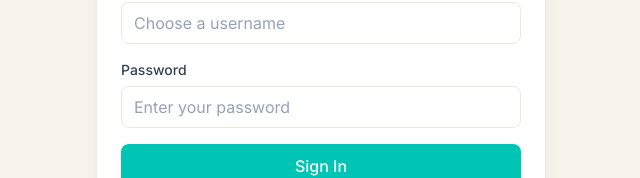
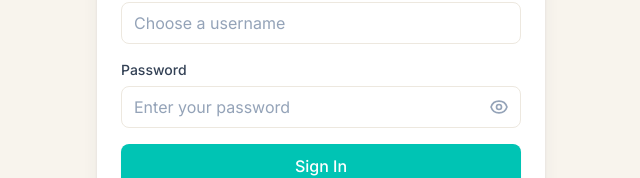
Before and after one commit to VaishaleeSingh/BreatheESG, a React (Vite) app in the folder frontend/: page / in a window 1280 px wide. Shown: the part 364-542 px from the top of the page, without its empty margins (319-959 px from the left). Built offline with nearby package versions, Linux system fonts and the light colour scheme; no server answers.

Commit message:
Add password visibility toggle on login screen

```diff
--- a/frontend/src/App.tsx
+++ b/frontend/src/App.tsx
@@ -38,6 +38,7 @@
 
   const [loading, setLoading] = useState(false);
   const [error, setError] = useState('');
+  const [showPassword, setShowPassword] = useState(false);
 
   const handleSubmit = async (e: React.FormEvent) => {
     e.preventDefault();
@@ -161,9 +162,10 @@
               <label className="block text-sm font-medium text-slate-700 mb-1.5">
                 Password
               </label>
+              <div className="relative">
                 <input
-                type="password"
-                className="input"
+                  type={showPassword ? "text" : "password"}
+                  className="input pr-10"
                   placeholder={isLoginMode ? "Enter your password" : "At least 8 characters"}
                   value={password}
                   onChange={(e) => setPassword(e.target.value)}
@@ -171,6 +173,23 @@
                   minLength={8}
                   required
                 />
+                <button
+                  type="button"
+                  className="absolute inset-y-0 right-0 pr-3 flex items-center text-slate-400 hover:text-slate-600 focus:outline-none"
+                  onClick={() => setShowPassword(!showPassword)}
+                >
+                  {showPassword ? (
+                    <svg className="w-5 h-5" fill="none" stroke="currentColor" viewBox="0 0 24 24">
+                      <path strokeLinecap="round" strokeLinejoin="round" strokeWidth={2} d="M13.875 18.825A10.05 10.05 0 0112 19c-4.478 0-8.268-2.943-9.543-7a9.97 9.97 0 011.563-3.029m5.858.908a3 3 0 114.243 4.243M9.878 9.878l4.242 4.242M9.88 9.88l-3.29-3.29m7.532 7.532l3.29 3.29M3 3l3.59 3.59m0 0A9.953 9.953 0 0112 5c4.478 0 8.268 2.943 9.543 7a10.025 10.025 0 01-4.132 5.411m0 0L21 21" />
+                    </svg>
+                  ) : (
+                    <svg className="w-5 h-5" fill="none" stroke="currentColor" viewBox="0 0 24 24">
+                      <path strokeLinecap="round" strokeLinejoin="round" strokeWidth={2} d="M15 12a3 3 0 11-6 0 3 3 0 016 0z" />
+                      <path strokeLinecap="round" strokeLinejoin="round" strokeWidth={2} d="M2.458 12C3.732 7.943 7.523 5 12 5c4.478 0 8.268 2.943 9.542 7-1.274 4.057-5.064 7-9.542 7-4.477 0-8.268-2.943-9.542-7z" />
+                    </svg>
+                  )}
+                </button>
+              </div>
             </div>
 
             {error && (
```
Lines whose indentation alone changed are shown as unchanged.
